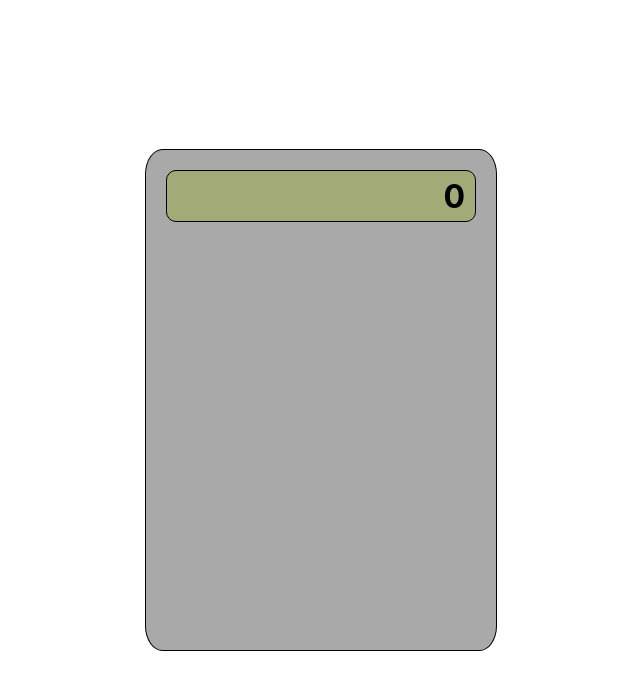
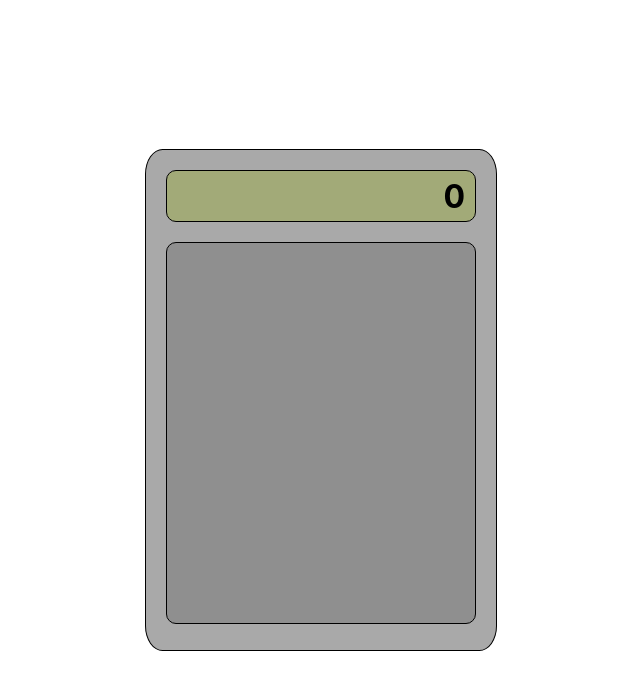
Before and after one commit to mrkshx/calculator, a React (Create React App) app: page / in a window 1280 px wide. Shown: the top 690 px of the page, without its empty margins (319-959 px from the left). Built offline with nearby package versions, Linux system fonts and the light colour scheme.

Commit message:
added basic styling

```diff
--- a/src/component/entry_pad.jsx
+++ b/src/component/entry_pad.jsx
@@ -1,4 +1,6 @@
 import React from 'react';
+
+import "../style/entry_pad.scss";
 
 const EntryPad = () => {
 
--- /dev/null
+++ b/src/style/entry_pad.scss
@@ -0,0 +1,7 @@
+#entry_pad {
+  border: 1px solid;
+  border-radius: 10px;
+  height: 380px;
+  margin: 0 20px;
+  background: #8F8F8F;
+}
```
